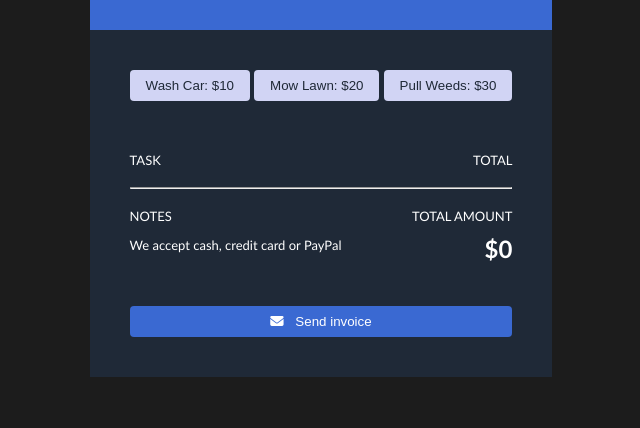
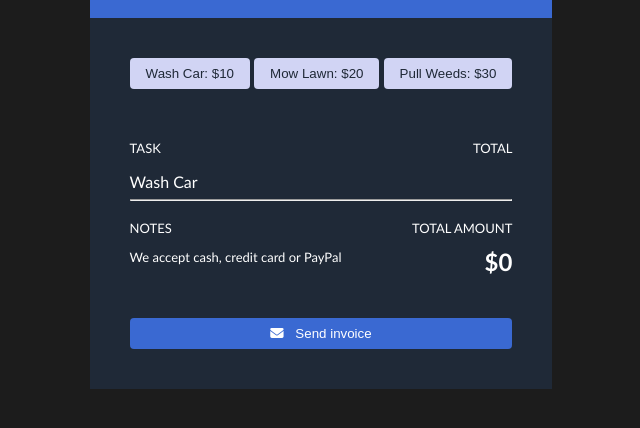
Before and after one commit to Adrakali/Unit-converter, a plain HTML site: page index.html in a window 1280 px wide. Both pictures are taken after a click on the button "Wash Car: $10". Shown: the part 272-700 px from the top of the page, without its empty margins (319-959 px from the left). Drawn offline with Linux system fonts and the light colour scheme.

Commit message:
Third commit

```diff
--- a/index.html
+++ b/index.html
@@ -26,6 +26,7 @@
 					<div class="tasks-wrapper">
 						<div class="tasks">
 							<h2>TASK</h2>
+							<ul class="task-list"></ul>
 						</div>
 						<div class="tasks-total">
 							<h2>TOTAL</h2>
--- a/script.js
+++ b/script.js
@@ -1,4 +1,5 @@
 const btns = document.querySelector(".btns")
+const addTask = document.querySelector(".tasks")
 
 const tasks = [
     {task: "Wash Car",  price:  10},
@@ -6,7 +7,14 @@ const tasks = [
     {task: "Pull Weeds", price:  30}
 ]
 
+
+
 btns.addEventListener('click', (e) => {
-    let target = e.target
-
-})
+    let btn = document.querySelector('light-btn')
+    for ( let i = 0; i < tasks.length; i++){
+        if(e.target.textContent.includes(tasks[i].task)){
+            addTask.innerHTML += tasks[i].task
+            console.log(tasks[i].price)
+        }
+    }
+});
```
